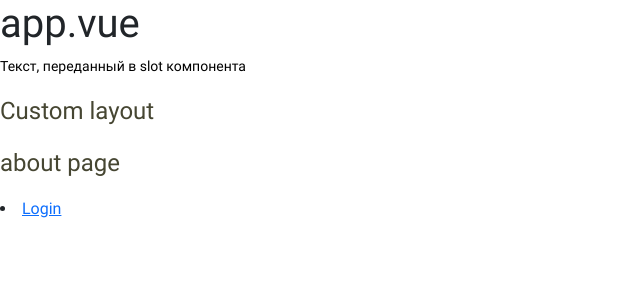
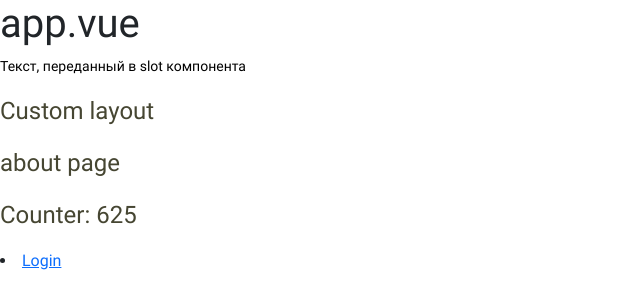
Before and after one commit to buravlev-arthur/nuxt-learning, a Nuxt app: page /about in a window 1280 px wide. Shown: the top 308 px of the page, without its empty margins (0-640 px from the left). Built offline with nearby package versions, Linux system fonts and the light colour scheme.

Commit message:
Добавлены примеры работы с менеджером состояний

```diff
--- /dev/null
+++ b/composables/states.ts
@@ -0,0 +1 @@
+export const useCount = () => useState<number>('count', () => Math.round(Math.random() * 1000));
--- a/pages/about.vue
+++ b/pages/about.vue
@@ -5,11 +5,14 @@ definePageMeta({
         name: 'rotate',
     },
 })
+
+const count = useCount();
 </script>
 
 <template>
     <div>
         <p>about page</p>
+        <p>Counter: {{ count }}</p>
         <li><NuxtLink to="/login">Login</NuxtLink></li>
     </div>
 </template>
--- a/pages/index.vue
+++ b/pages/index.vue
@@ -19,6 +19,8 @@ definePageMeta({
     layout: "default",
     middleware: ['auth'],
 })
+
+const count = useCount();
 </script>
 
 <template>
@@ -29,6 +31,8 @@ definePageMeta({
         <h4>Статика, загруженная и обработнная сборщиком из /asset:</h4>
         <img width="80" src="~/assets/logo.png" alt="logo of nuxt" />
         <CountComponent />
+        <button @click="() => count++">+</button>
+        <button @click="() => count--">-</button>
     </div>
 </template>
 
```
Also changed, not shown: .docs/state-management.md (added).
